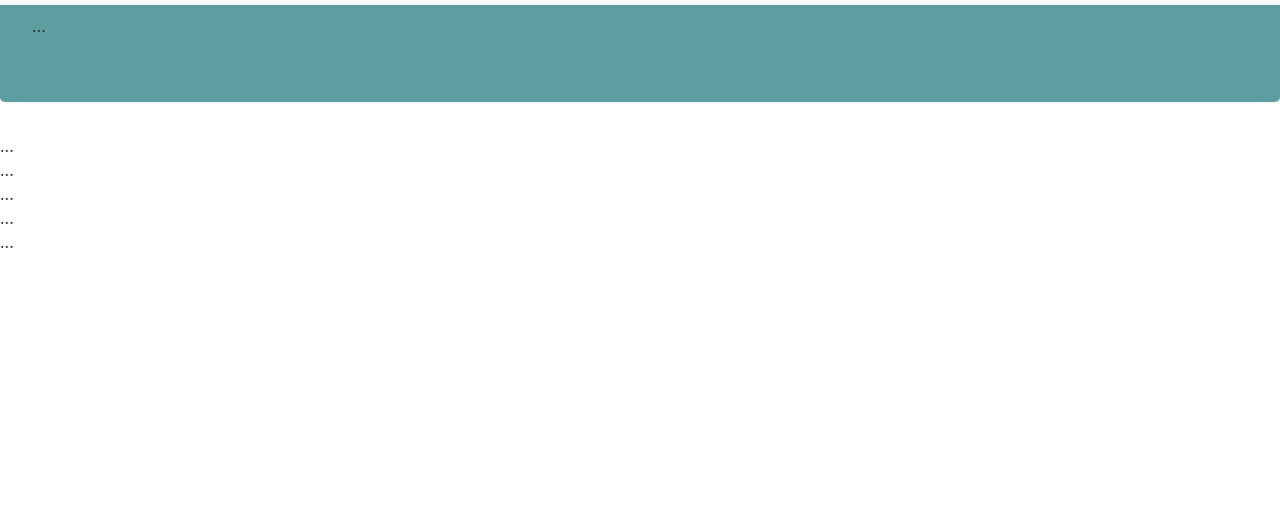
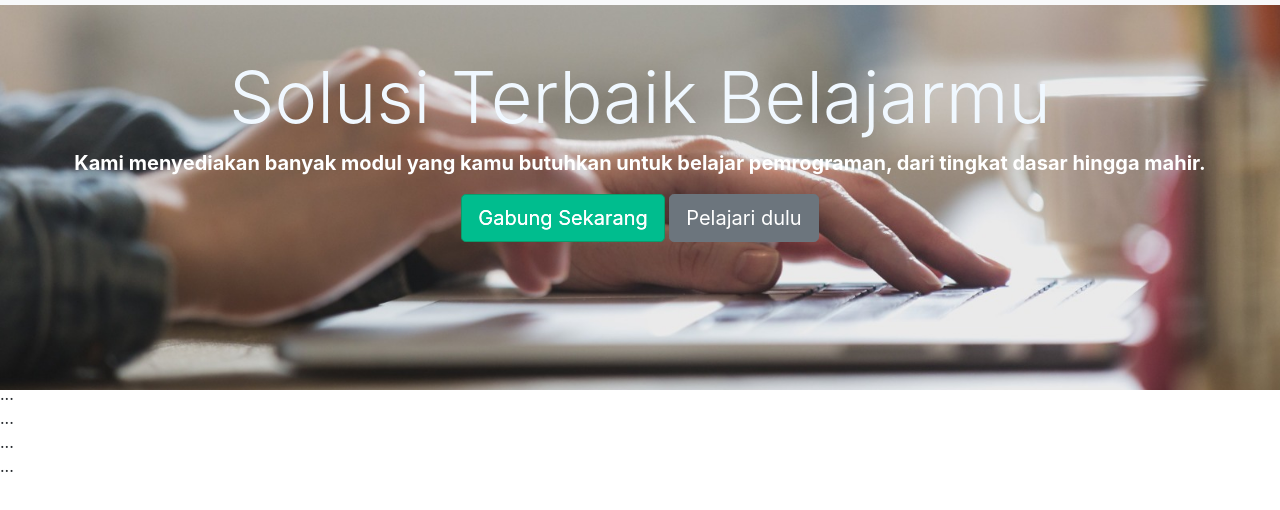
Before and after one commit to lianxuel/Landingpage_lian, a plain HTML site: page index.html in a window 1280 px wide. Shown: the part 74-584 px from the top of the page. Drawn offline with nearby package versions, Linux system fonts and the light colour scheme; files whose address does not match are found by name.

Commit message:
update banner

```diff
--- a/index.html
+++ b/index.html
@@ -11,7 +11,29 @@
             .jumbotron
             {
                 background-color:cadetblue;
+
             }
+            .background-header
+                {
+                background-image: url("image/gambar\ 02.jpeg");
+                background-color: #fafbfc;
+                height: 400px;
+                background-position: center;
+                background-repeat: no-repeat;
+                background-size: cover;
+                position: relative;
+                }
+                .button-primer {
+                    background-color: #00bd8e;
+                    border-color : #0b9b6b;
+                    color        : #fff;
+                    text-shadow: 0px 0px;
+                }
+                    .button-primer:hover {
+                    background-color: #038c6a;
+                    color        : #fff;
+                    text-shadow: 0px 0px;
+                }
         </style>
     </style>
     </head>
@@ -44,13 +66,20 @@
            </div>
       </div>
     </nav>
-      ...
+
     </nav>
 
     <!--Header-->
-    <header class="jumbotron">
-        ...
-    </header>
+    <section class="jumbotron jumbotron-fluid background-header">
+        <section class="jumbotron jumbotron-fluid background-header">
+            <div class="container-fluid text-center">
+            <h1 class="display-3" style="color:aliceblue;">Solusi Terbaik Belajarmu</h1>
+            <p class="lead" style="font-weight: bold;color:#fff;">Kami menyediakan banyak modul yang kamu butuhkan untuk belajar pemrograman, dari tingkat dasar hingga mahir.</p>
+            <a href="#" class="btn button-primer btn-lg" role="button">Gabung Sekarang</a>
+            <a href="#" class="btn btn-secondary btn-lg" role="button">Pelajari dulu</a>
+        </div>
+        </section>
+    </section>
 
     <!--Service-->
     <section id="services">
```
Also changed, not shown: image/gambar 02.jpeg (added).
